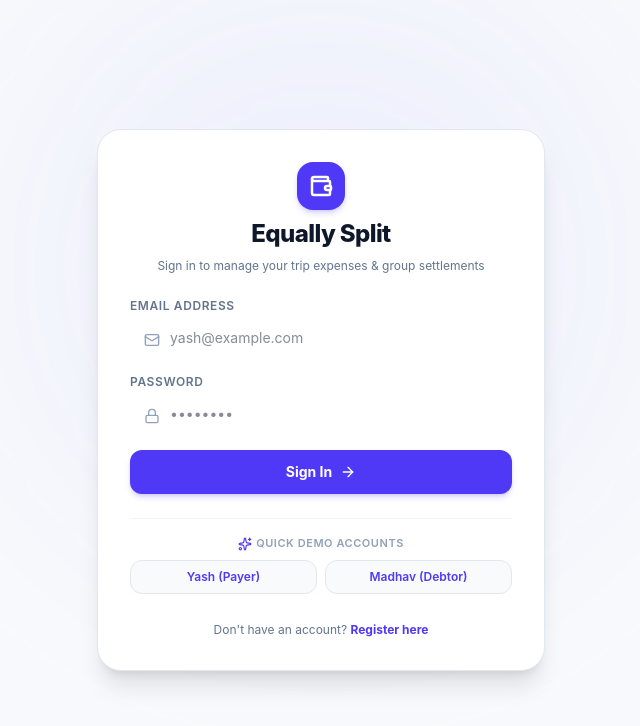
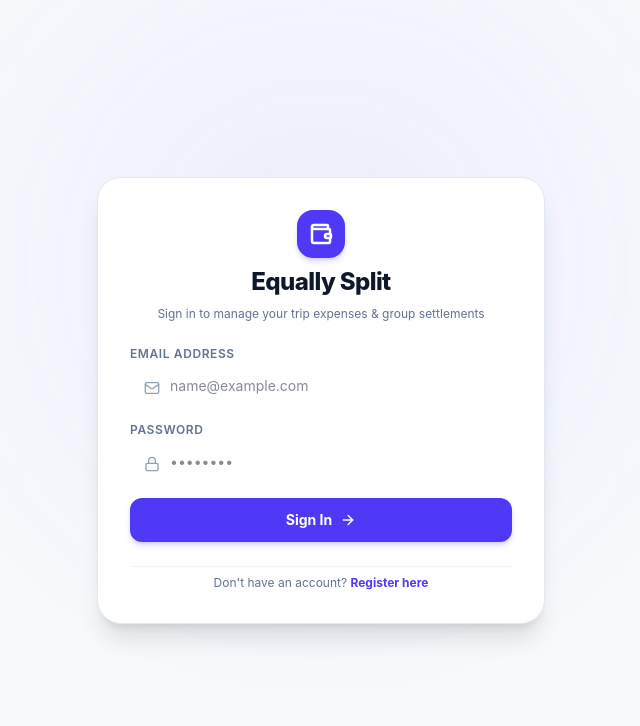
Before and after one commit to shriyashpachpande/splitwise, a React (Vite) app in the folder client/: page /login in a window 1280 px wide. Shown: the top 726 px of the page, without its empty margins (319-959 px from the left). Built offline with nearby package versions, Linux system fonts and the light colour scheme; no server answers.

Commit message:
Remove demo accounts section from login page

```diff
--- a/client/src/pages/LoginPage.jsx
+++ b/client/src/pages/LoginPage.jsx
@@ -1,7 +1,7 @@
 import React, { useState } from 'react';
 import { Link, useNavigate } from 'react-router-dom';
 import { useAuth } from '../context/AuthContext';
-import { Wallet, Mail, Lock, ArrowRight, Sparkles } from 'lucide-react';
+import { Wallet, Mail, Lock, ArrowRight } from 'lucide-react';
 
 export const LoginPage = () => {
   const [email, setEmail] = useState('');
@@ -22,19 +22,6 @@ export const LoginPage = () => {
       navigate('/dashboard');
     } catch (err) {
       setError(err.response?.data?.message || 'Invalid email or password');
-    } finally {
-      setLoading(false);
-    }
-  };
-
-  const handleDemoLogin = async (demoEmail) => {
-    try {
-      setLoading(true);
-      setError('');
-      await login(demoEmail, 'password123');
-      navigate('/dashboard');
-    } catch (err) {
-      setError('Demo login failed. Make sure server is running.');
     } finally {
       setLoading(false);
     }
@@ -71,7 +58,7 @@ export const LoginPage = () => {
               <Mail className="w-4 h-4 text-slate-400 absolute left-3.5 top-3.5" />
               <input
                 type="email"
-                placeholder="yash@example.com"
+                placeholder="name@example.com"
                 value={email}
                 onChange={(e) => setEmail(e.target.value)}
                 className="w-full saas-input pl-10 pr-4 py-2.5 rounded-xl text-sm"
@@ -107,30 +94,7 @@ export const LoginPage = () => {
           </button>
         </form>
 
-        {/* Demo Accounts Quick Login */}
-        <div className="pt-4 border-t border-slate-100">
-          <p className="text-[11px] uppercase font-semibold text-slate-400 tracking-wider text-center mb-2 flex items-center justify-center space-x-1">
-            <Sparkles className="w-3.5 h-3.5 text-indigo-600" />
-            <span>Quick Demo Accounts</span>
-          </p>
-
-          <div className="grid grid-cols-2 gap-2">
-            <button
-              onClick={() => handleDemoLogin('yash@example.com')}
-              className="px-3 py-2 bg-slate-50 hover:bg-slate-100 text-indigo-600 border border-slate-200 rounded-xl text-xs font-semibold truncate transition-colors"
-            >
-              Yash (Payer)
-            </button>
-            <button
-              onClick={() => handleDemoLogin('madhav@example.com')}
-              className="px-3 py-2 bg-slate-50 hover:bg-slate-100 text-indigo-600 border border-slate-200 rounded-xl text-xs font-semibold truncate transition-colors"
-            >
-              Madhav (Debtor)
-            </button>
-          </div>
-        </div>
-
-        <div className="text-center text-xs text-slate-500 pt-1">
+        <div className="text-center text-xs text-slate-500 pt-2 border-t border-slate-100">
           Don't have an account?{' '}
           <Link to="/register" className="text-indigo-600 font-bold hover:underline">
             Register here
```
